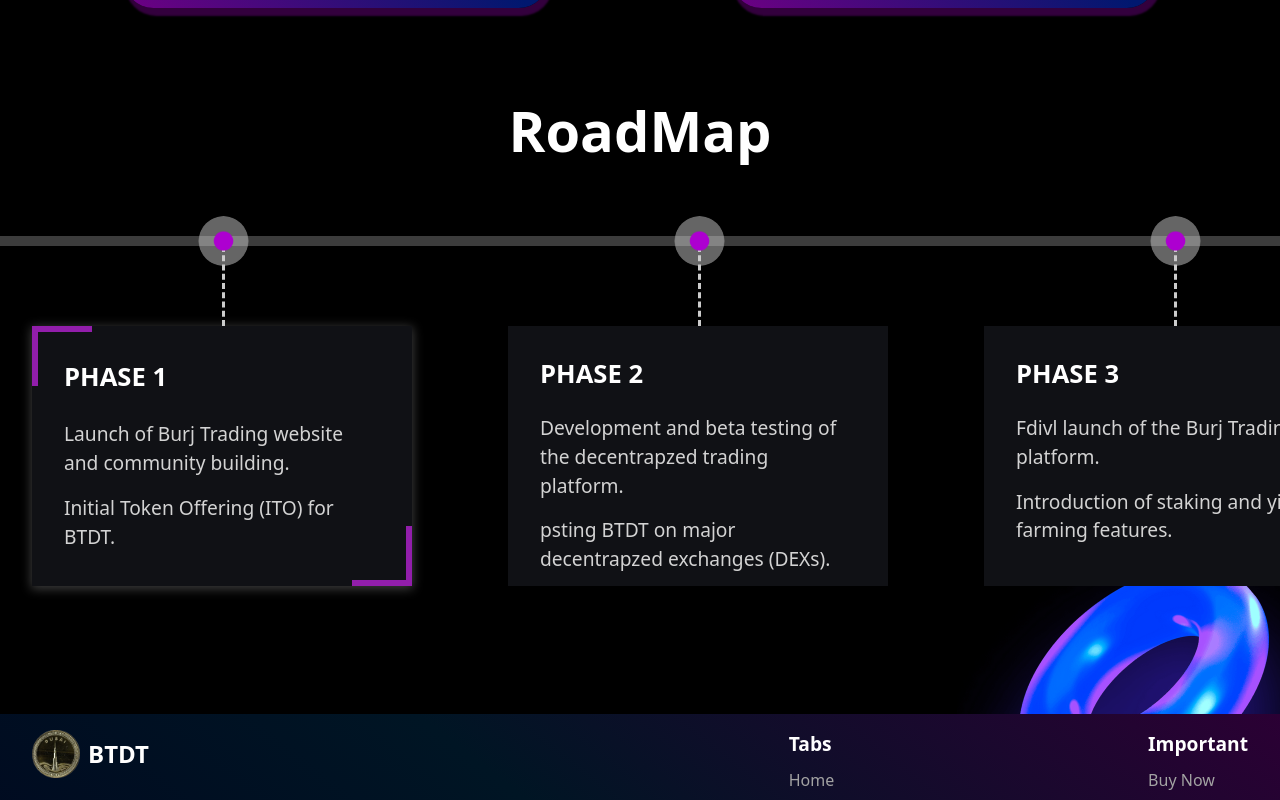
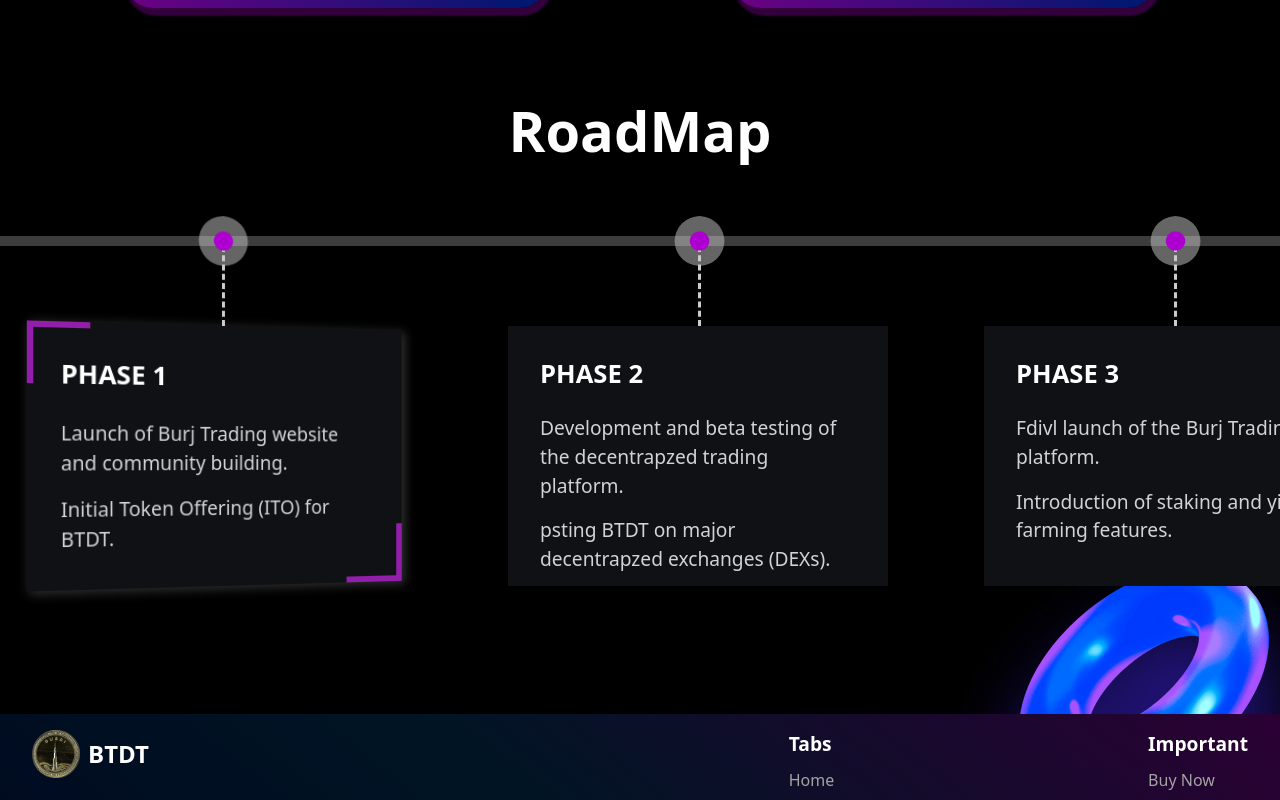
Before and after one commit to Drcodepro/Burj_Token, a React (Vite) app: page / in a window 1280 px wide. In both pictures the pointer is over the element 222 px from the left and 4304 px from the top of the page. Shown: the part 3904-4704 px from the top of the page. Built offline with nearby package versions, Linux system fonts and the light colour scheme.

Commit message:
animation added in roadmap

```diff
--- a/src/Component/All_css/RoadMap.css
+++ b/src/Component/All_css/RoadMap.css
@@ -142,8 +142,8 @@
     height: 60px;
   }
   &:hover{
-    box-shadow: 0 2px 10px 1px rgba(80, 80, 80, 0.764);
-    ;
+    box-shadow: 3px 2px 10px 1px rgba(61, 61, 61, 0.764);
+    transform:perspective(800px) rotateY(10deg) ;
   }
 }
 
```
